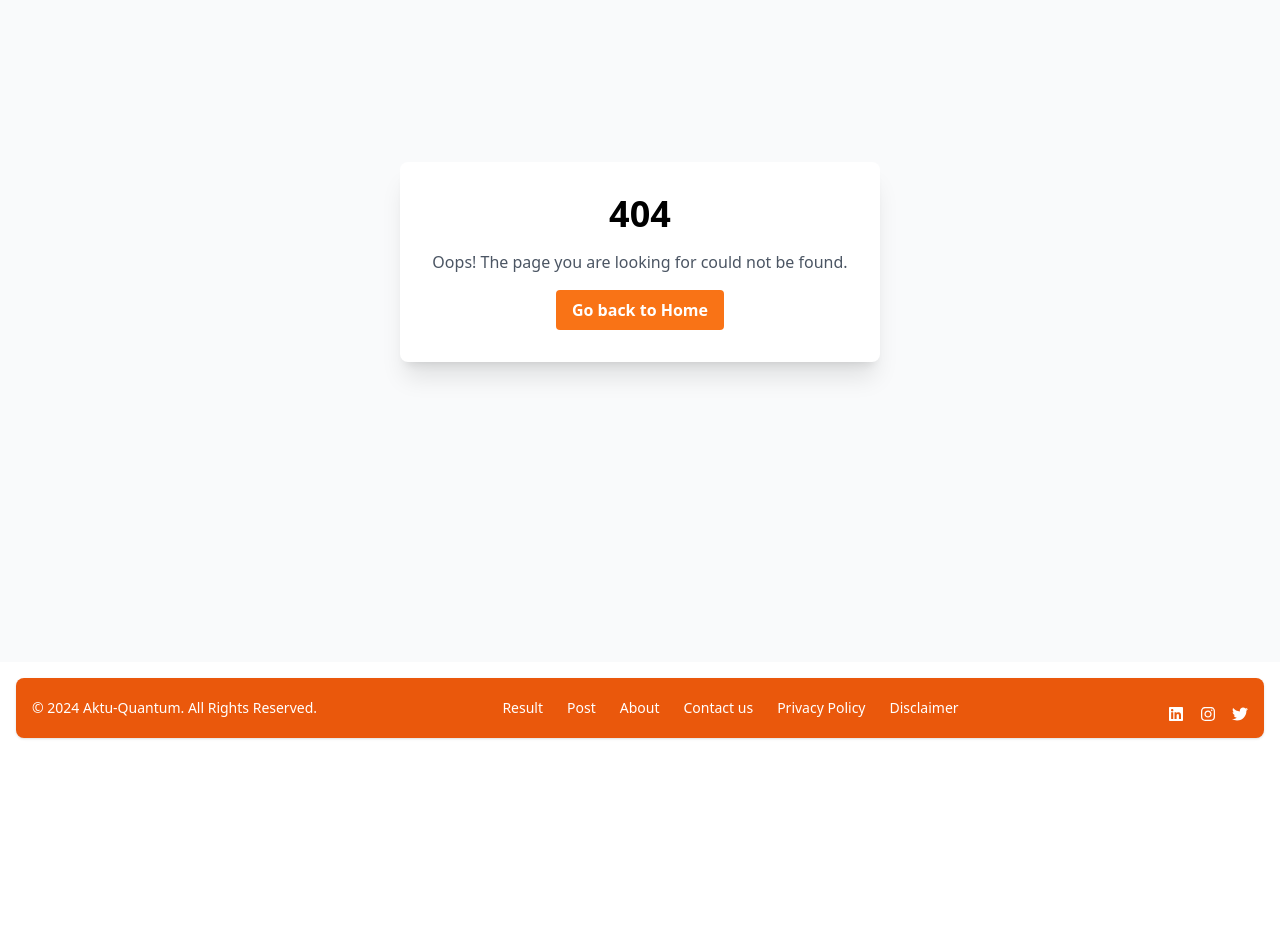
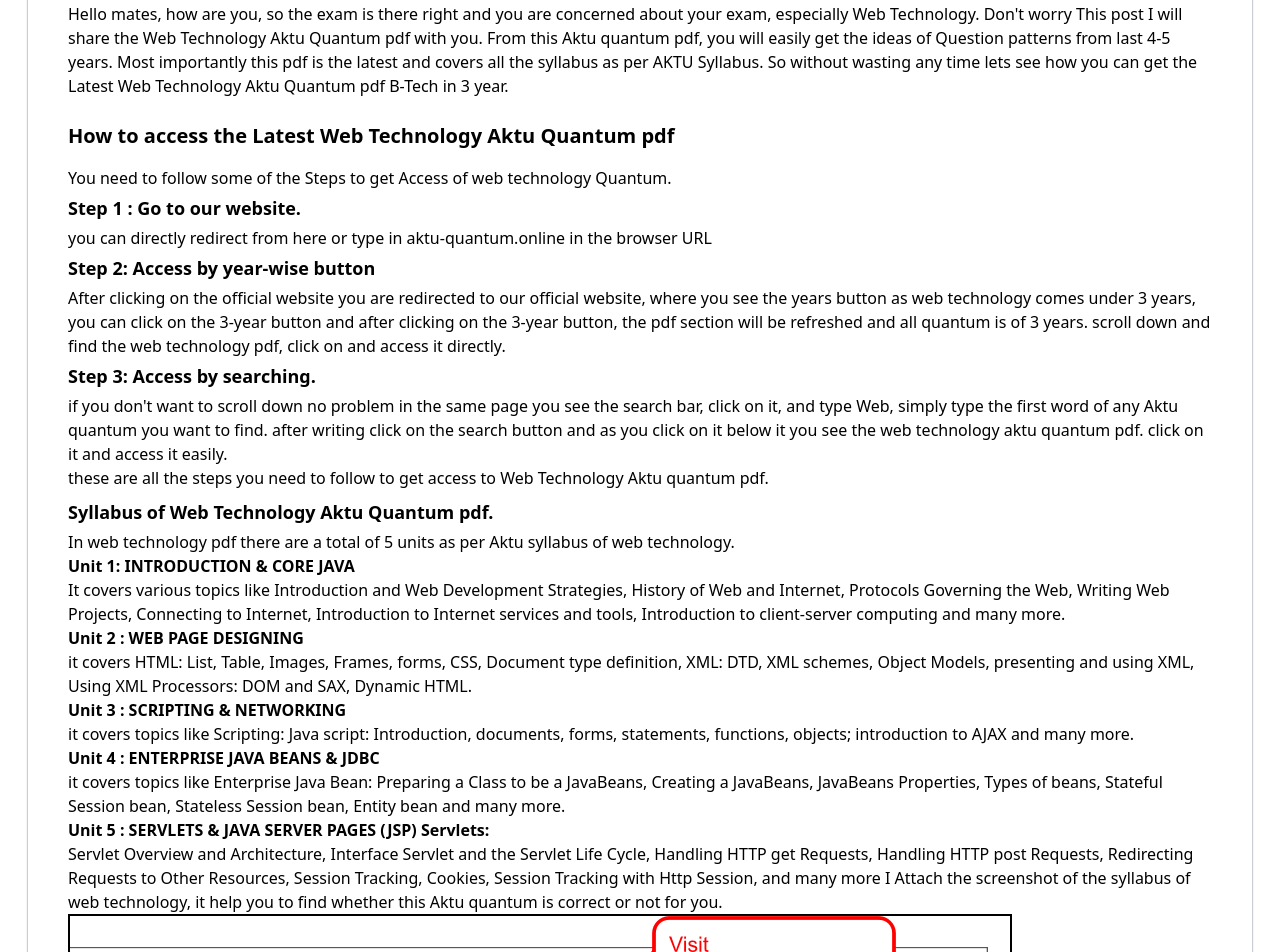
Before and after one commit to MuditxRajput/aktu_quantum_frontend, a React (Create React App) app: page /webt in a window 1280 px wide. Shown: the part 200-1152 px from the top of the page. Before the commit the page ends 954 px from the top, so only its background shows below. Built offline with nearby package versions, Linux system fonts and the light colour scheme.

Commit message:
'webTpost'

```diff
--- /dev/null
+++ b/src/Ads/BelowButton.js
@@ -0,0 +1,30 @@
+import React, { useEffect } from 'react';
+
+const BelowButton = () => {
+    useEffect(() => {
+
+        try {
+            (window.adsbygoogle = window.adsbygoogle || []).push({});
+        }
+
+        catch (e) {
+                console.log(e);
+        }
+
+    },[]);
+
+  return (
+    <>
+    <div>
+
+    <ins class="adsbygoogle"
+     style={{display:"block"}}
+     data-ad-format="autorelaxed"
+     data-ad-client="ca-pub-8884977910314227"
+     data-ad-slot="3841692338"></ins>
+    </div>
+    </>
+  )
+}
+
+export default BelowButton
--- a/src/App.js
+++ b/src/App.js
@@ -16,6 +16,7 @@
 import Result from "./Pages/Result";
 import Aktu_Quantum from "./Post/Aktu_Quantum";
 import Challenge from "./Post/Challenge";
+import WebTpdf from "./Post/WebTpdf";
 import store from "./Store/configStore";
 const App = () => {
   return (
@@ -50,6 +51,7 @@
           <Route path="/challenge" element = {<Challenge/>}  />
           <Route path="/aktuQuantum" element = {<Aktu_Quantum/>}  />
           <Route path="/dmca" element = {<Dmca/>}  />
+          <Route path="/webt" element = {<WebTpdf/>}  />
         </Routes>
         <Fottter/>
       </BrowserRouter>
--- a/src/Components/View.js
+++ b/src/Components/View.js
@@ -56,14 +56,14 @@
      data-full-width-responsive="true"></ins>
       </div>
       <div className="flex flex-col md:flex-row h-[650px] md:h-[750px] space-y-2 md:space-y-0 md:space-x-2">
-        <div className="p-40 bg-gray-200 rounded-lg shadow-md flex items-center justify-center text-gray-700 font-semibold">
-        <ins class="adsbygoogle"
+      <div className="p-40 bg-blue-100 rounded-lg shadow-md text-center text-lg font-semibold text-blue-800 mb-4 md:mb-0">
+      <ins class="adsbygoogle"
      style={{display:"block"}}
      data-ad-client="ca-pub-8884977910314227"
      data-ad-slot="2568139117"
      data-ad-format="auto"
      data-full-width-responsive="true"></ins>
-        </div>
+      </div>
         <Worker workerUrl="https://unpkg.com/pdfjs-dist@3.4.120/build/pdf.worker.min.js">
           <div className="flex-1 relative border border-gray-300 p-2 md:p-5 rounded-lg shadow-md bg-white overflow-auto">
             {pdfUrl && (
--- a/src/Pages/Homepage.jsx
+++ b/src/Pages/Homepage.jsx
@@ -1,8 +1,7 @@
 import React from "react";
 import { Helmet } from "react-helmet";
 import { useSelector } from "react-redux";
-import BelowPdfView from "../Ads/BelowPdfView";
-import BelowYearWise from "../Ads/BelowYearWise";
+import BelowButton from "../Ads/BelowButton";
 import Hero from "../Components/Hero";
 import HomepageSearch from "../Components/HomepageSearch";
 import MobileMenu from "../Components/MobileMenu";
@@ -25,7 +24,7 @@
       <div>
         {/* <CountBanner/> */}
         <YearButton />
-        <BelowYearWise/>
+       <BelowButton/>
       </div>
       <div className="mt-5">
         <HomepageSearch />
@@ -33,7 +32,7 @@
       <div>{/* <HomepageDropbox/> */}</div>
       <div>
         <PdfArea />
-        <BelowPdfView/>
+        <BelowButton/>
       </div>
     </>
   );
--- /dev/null
+++ b/src/Post/WebTpdf.jsx
@@ -0,0 +1,156 @@
+import React from "react";
+import { Helmet } from "react-helmet";
+import BelowPdfView from "../Ads/BelowPdfView";
+import GetButton from "../button/GetButton";
+import WebTImage from '../postImage/webT_image.png';
+const WebTpdf = () => {
+  return (
+    <>
+      <Helmet>
+        <meta charSet="utf-8" />
+        <title>Web Technology Aktu Quantum pdf B-tech 3rd year</title>
+        <meta
+          name="description"
+          content="This post I will share the Web Technology Aktu Quantum pdf with you. From this Aktu quantum pdf, you will easily get the ideas of Question patterns from last 4-5 years.
+"
+        />
+        <link rel="canonical" href="https://www.aktu-quantum.online/WebTpdf" />
+      </Helmet>
+
+      <div className="m-7 rounded-md shadow-sm shadow-gray-700 p-10">
+        <div className="mb-10">
+          <h1 className="font-bold text-3xl mb-2">
+            Web Technology Aktu Quantum pdf B-tech 3rd year
+          </h1>
+        </div>
+        <div className="mb-6">
+          <p>
+            Hello mates, how are you, so the exam is there right and you are
+            concerned about your exam, especially Web Technology. Don't worry
+            This post I will share the Web Technology Aktu Quantum pdf with you.
+            From this Aktu quantum pdf, you will easily get the ideas of
+            Question patterns from last 4-5 years. Most importantly this pdf is
+            the latest and covers all the syllabus as per AKTU Syllabus. So
+            without wasting any time lets see how you can get the Latest Web
+            Technology Aktu Quantum pdf B-Tech in 3 year.
+          </p>
+        </div>
+        <div>
+          <BelowPdfView />
+        </div>
+        <div>
+          <h2 className="text-xl font-semibold mb-4  mt-1   ">
+            How to access the Latest Web Technology Aktu Quantum pdf
+          </h2>
+          <p>
+            You need to follow some of the Steps to get Access of web technology
+            Quantum.
+          </p>
+          <div>
+            <BelowPdfView />
+          </div>
+          <p className="text-lg font-semibold mb-1 mt-1">
+            Step 1 : Go to our website.
+          </p>
+          <p>
+            you can directly redirect{" "}
+            <a href="http://aktu-quantum.online/"> from here</a> or type in
+            aktu-quantum.online in the browser URL
+          </p>
+          <p className="text-lg font-semibold mb-1 mt-1">
+            Step 2: Access by year-wise button
+          </p>
+          <p>
+            After clicking on the official website you are redirected to our
+            official website, where you see the years button as web technology
+            comes under 3 years, you can click on the 3-year button and after
+            clicking on the 3-year button, the pdf section will be refreshed and
+            all quantum is of 3 years. scroll down and find the web technology
+            pdf, click on and access it directly.
+          </p>
+          <p className="text-lg font-semibold mb-1 mt-1">
+            Step 3: Access by searching.
+          </p>
+          <p>
+            if you don't want to scroll down no problem in the same page you see
+            the search bar, click on it, and type Web, simply type the first
+            word of any Aktu quantum you want to find. after writing click on
+            the search button and as you click on it below it you see the web
+            technology aktu quantum pdf. click on it and access it easily.
+          </p>
+          {/* <p className="text-lg font-semibold mb-1 mt-1">
+            Step 4: How to access the Aktu Quantum series
+          </p> */}
+          <p>
+            these are all the steps you need to follow to get access to Web
+            Technology Aktu quantum pdf.
+          </p>
+          <h3 className="text-lg font-semibold mb-1 mt-2  ">
+            Syllabus of Web Technology Aktu Quantum pdf.
+          </h3>
+          <p>
+            In web technology pdf there are a total of 5 units as per Aktu
+            syllabus of web technology.<br/> <span className="font-semibold"> Unit 1: INTRODUCTION & CORE JAVA </span> <br></br> It
+            covers various topics like Introduction and Web Development
+            Strategies, History of Web and Internet, Protocols Governing the
+            Web, Writing Web Projects, Connecting to Internet, Introduction to
+            Internet services and tools, Introduction to client-server computing
+            and many more.<br></br> <span className="font-semibold"> Unit 2 : WEB PAGE DESIGNING </span><br></br> it covers HTML: List,
+            Table, Images, Frames, forms, CSS, Document type definition, XML:
+            DTD, XML schemes, Object Models, presenting and using XML, Using XML
+            Processors: DOM and SAX, Dynamic HTML.<br></br> <span className="font-semibold">Unit 3 : SCRIPTING &
+            NETWORKING</span><br></br> it covers topics like Scripting: Java script:
+            Introduction, documents, forms, statements, functions, objects;
+            introduction to AJAX and many more.<br></br> <span className="font-semibold">Unit 4 : ENTERPRISE JAVA BEANS &
+            JDBC</span><br></br>  it covers topics like Enterprise Java Bean: Preparing a Class
+            to be a JavaBeans, Creating a JavaBeans, JavaBeans Properties, Types
+            of beans, Stateful Session bean, Stateless Session bean, Entity bean
+            and many more.<br></br> <span className="font-semibold ">Unit 5 : SERVLETS & JAVA SERVER PAGES (JSP) Servlets:</span><br></br>
+            Servlet Overview and Architecture, Interface Servlet and the Servlet
+            Life Cycle, Handling HTTP get Requests, Handling HTTP post Requests,
+            Redirecting Requests to Other Resources, Session Tracking, Cookies,
+            Session Tracking with Http Session, and many more I Attach the
+            screenshot of the syllabus of web technology, it help you to find
+            whether this Aktu quantum is correct or not for you.
+          </p>
+          <div>
+            <img src={WebTImage} alt="Syllabus of web T " className="border-2 border-black" />
+          </div>
+
+          <p className="text-lg font-semibold mb-1 mt-1">
+            What if I can't get the Aktu quantum?
+          </p>
+          <p>
+            In the header section you get the pdf section, click on that and
+            fill out the form you need to enter some details like pdf name,
+            year, and sem with code and click on submit. Within 1 hr we upload
+            the pdf and you get access to that Aktu quantum pdf.
+          </p>
+          {/* <p className="text-lg font-semibold mb-1 mt-1">
+            Step 7: Prompt Submission to Examination Cell
+          </p> */}
+          {/* <p>
+            It is essential to avoid any unnecessary delays or lost chances for
+            reevaluation by delivering the completed Challenge Evaluation Form
+            to the examination cell on time. In order to guarantee that their
+            request for revaluation is processed as quickly as possible,
+            students must strictly adhere to the dates for submission.
+          </p> */}
+          <p className="text-lg font-semibold mb-1 mt-1">Conclusion</p>
+          <p>
+            In this post, we learn how to access Web Technology Aktu Quantum pdf
+            B-tech 3rd year in just a few steps, and I hope you like the post
+            There is a button below from there you can get access to the aktu
+            quantum series for all B.tech
+          </p>
+           <GetButton/>
+        </div>
+        <div>
+          <BelowPdfView />
+        </div>
+      </div>
+    </>
+  );
+};
+
+export default WebTpdf;
--- /dev/null
+++ b/src/button/GetButton.jsx
@@ -0,0 +1,14 @@
+import React from 'react';
+import { useNavigate } from 'react-router-dom';
+const GetButton = () => {
+  const navigate = useNavigate();
+  return (
+    <div>
+        <button  className=' px-2 py-1 mt-5 bg-orange-600 rounded-lg text-white font-semibold' onClick={()=>navigate("/")}>
+                Get All Aktu Quantum
+        </button>
+    </div>
+  )
+}
+
+export default GetButton
```
Also changed, not shown: src/postImage/webT_image.png (added), 1 other file (tests, documents, lock files or other folders).
